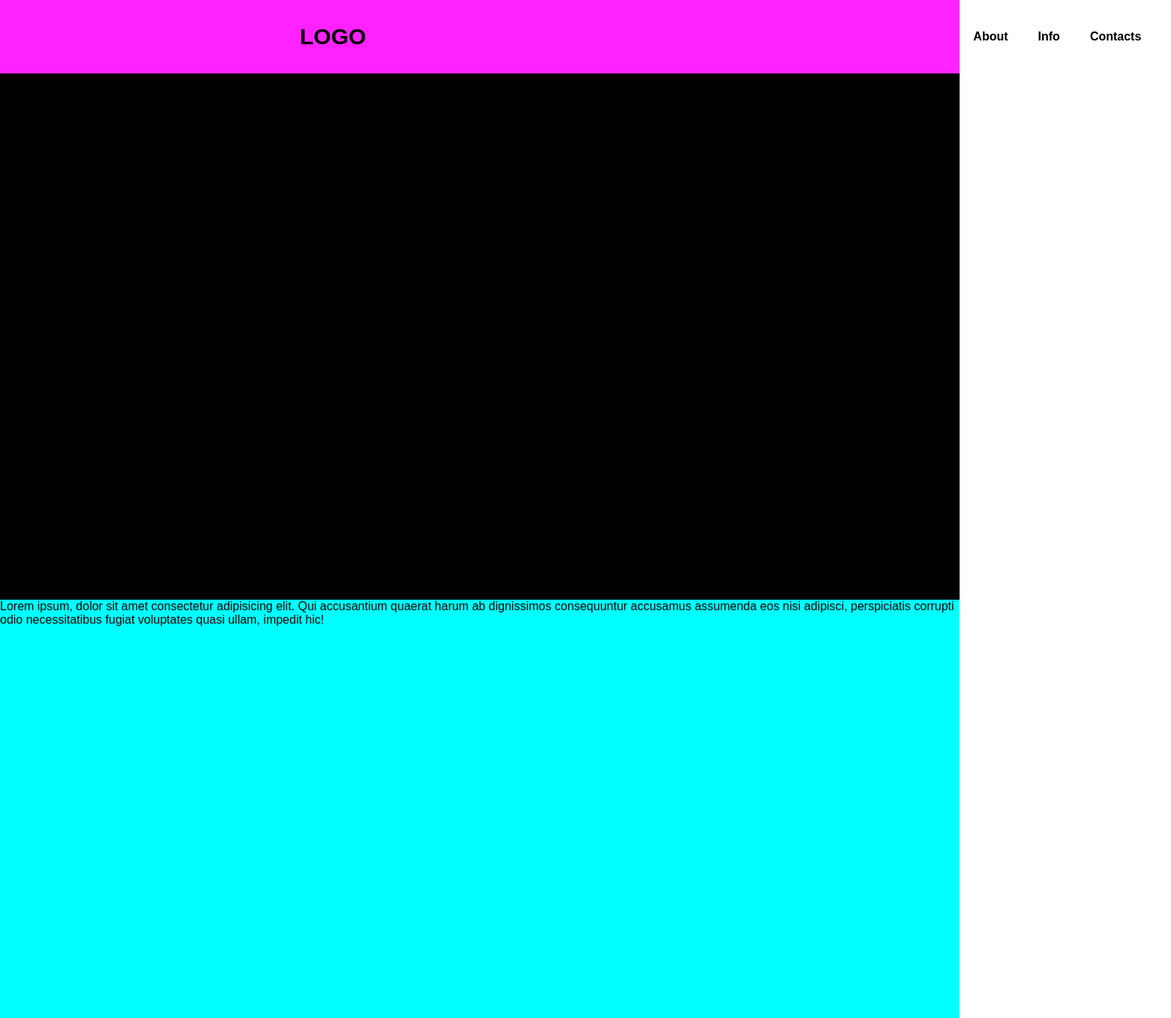
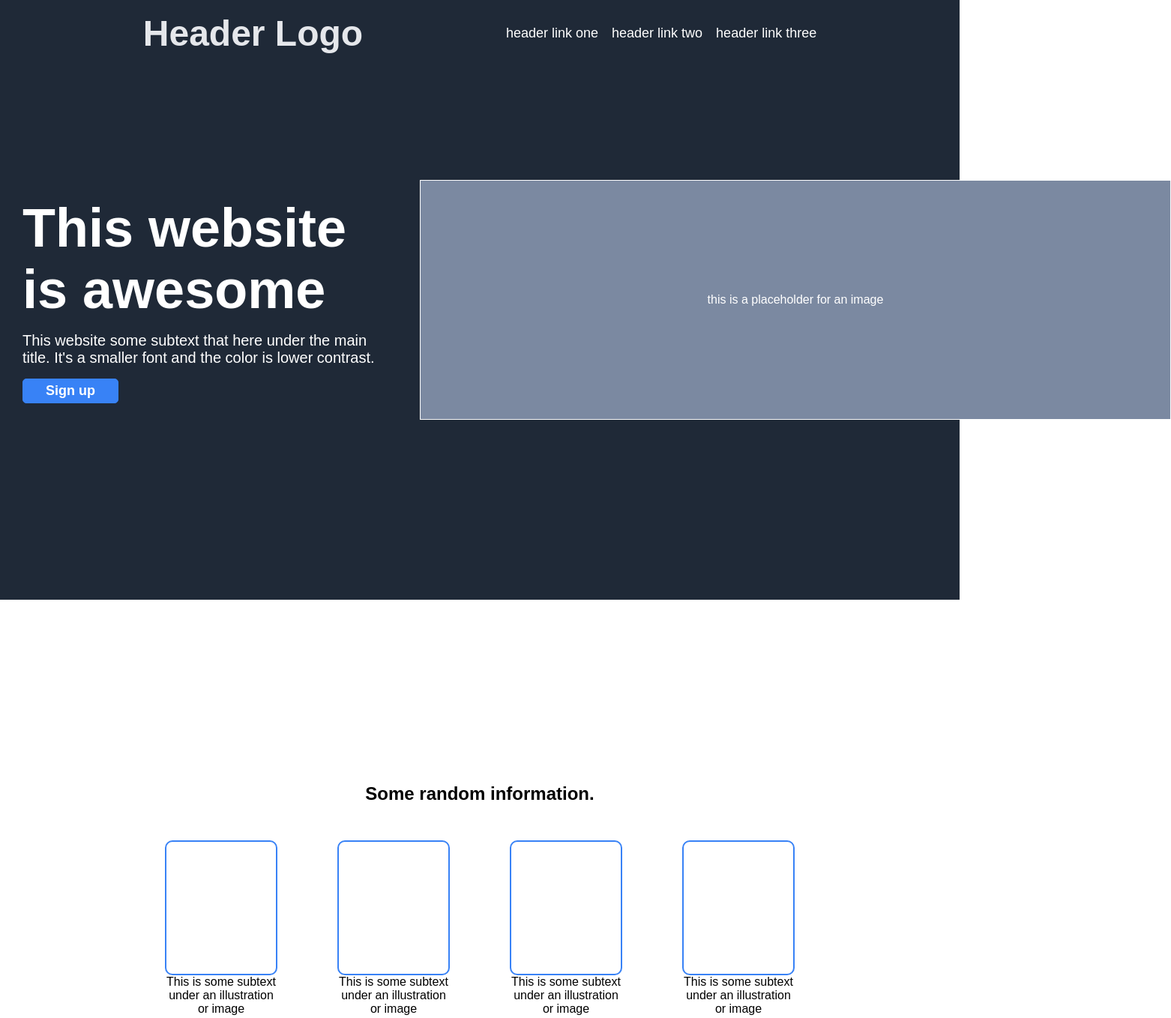
Before and after one commit to mengwo/landing-page, a plain HTML site: page index.html in a window 1280 px wide. Shown: the top 1358 px of the page at 75% size, 1562 px wide, since content can reach past the window. Drawn offline with Linux system fonts and the light colour scheme.

Commit message:
creating a landing page for odinproject

```diff
--- a/css/style.css
+++ b/css/style.css
@@ -1,79 +1,186 @@
-/*CSS FOR ELEMENT*/
 * {
-    box-sizing: border-box;
-    padding: 0;
-    margin: 0;
+	box-sizing: border-box;
+	padding: 0;
+	margin: 0;
+
+	font-family: Arial;
 }
 
-body {
-    font-family: Arial, Helvetica, sans-serif;
+li {
+	list-style-type: none;
+}
+a {
+	text-decoration: none;
+}
+button{
+	background-color: #3882f6;
+	border: 1px solid #3882f6;
+	border-radius: 5px;
+	padding: 5px 30px;
+	font-family: inherit;
+	color: white;
+	font-weight: bold;
+	font-size: 18px;
+}
+footer{
+	background-color: #1F2937;
+	height: 15vh;
+	color: white;
+	display: flex;
+	justify-content: center;
+	align-items: center;
 }
 
-nav{
-    font-weight: bold;
-    dispa;
+/* element ends here*/
+
+/* class starts here*/
+
+.header-container {
+	background-color: #1F2937;
+	display: flex;
+	justify-content: space-evenly;
+	align-items: center;
+	padding-top: 16.5px;
+	position: fixed;
+	width: 100%;
+	color: white;
+
 }
 
-span{
-    font-size: 30px;
+.header-link-container{
+	display: flex;
+	gap: 1em;
+	font-size: 18px;
+	color: #E5E7EB;
+}
+.logo-container {
+	font-size: 24px;
+	color: #E5E7EB;
 }
 a {
-    text-decoration: none;
-    color: inherit;
+	color: white;
 }
-li{
-    padding: 10px 10px;
+
+/* HEADER ENDS HERE*/
+
+
+.welcome-page-container{
+	background-color: #1F2937;
+	height: 100vh;
+	width: 100%;
+	display: flex;
+	justify-content: space-around;
+	align-items: center;
+	color: white;
+}
+.left-content-container{
+	text-align: left;
+	width: 50%;
+	padding: 30px;
+	flex-basis: 120px;
+	display: flex;
+	flex-direction: column;
+	gap: 1em;
 
 }
-li:hover{
-    background-color: white;
+.first-line-content{
+	font-size: 48px;
 }
-footer{
-    background-color: black;
-    text-align: center;
-    color: white;
-    padding-top: 20px;
-    padding-bottom: 20px;
+.second-line-content{
+	font-size: 20px;
+
+}
+.second-line-content p {
+	width: 500px
+}
+.right-content-container{
+	border: 1px solid white;
+	padding: 150px 300px;
+	background-color: #7b89a1;
+	flex-basis: 120px;
+}
+.right-content-container p {
+	text-align: center;
+	width: 400px
+
+
 }
 
-/*CSS FOR ELEMENT*/
-/*-----------------------------------------------------------------------------------*/
-/*CSS FOR CLASSES*/
 
-.header-container{
-    background-color: #f2f;
-    padding-top: 30px;
-    padding-bottom: 30px;
-    display: flex;
-    position: fixed;
-    width: 100%;
-    top: 0;
+/*WELCOME ENDS HERE*/
+
+.info-page-container {
+	height: 100vh;
+	background-color: alice-blue;
+	color: black;
+	display: flex;
+	flex-direction: column;
+	align-items: center;
+	justify-content: center;
+	gap: 3em;
+
+}
+.first-box, .second-box, .third-box, .fourth-box {
+	border: 2px solid #3882f6;
+	border-radius: 10px;
+	height: 180px;
+	width: 150px;
 }
 
-.logo-h1{
-    margin-left: 400px;
-    margin-right: 800px;
+.media-container{
+	display: flex;
+	gap: 5em;
+}
+.media-container  p{
+	width: 150px;
+	text-align: center;
+}
+.qoute-page-container {
+	height: 100vh;
+	background-color: #7b89a1;
+	display: flex;
+	flex-direction: column;
+	gap: 1em;
+	justify-content: center;
+}
+.content-qoute{
+	font-style: italic;
+	font-size: 56px;
+	width: 1000px;
+	align-self: center;
+	align-items: center;
+}
+.content-author{
+	width: 1000px;
+	align-self: center;
+}
+.content-author h2{
+	display: flex;
+	justify-content: flex-end;
 }
 
-.flex-nav{
-    display: flex;
-    list-style-type: none;
-    column-gap: 20px;
+/* QOUTE SECTION ENDS HERE*/
+.signup-container{
+	background-color: white;
+	height: 50vh;
+	display: flex;
+	justify-content: center;
+	align-items: center;
 }
-.section1-container{
-    height: 100vh;
-    width: 100%;
-    background-color: black;
+.signup-content-container {
+	border: 1px solid #3882f6;
+	height: 150px;
+	width:  1000px;
+	background-color: #3882f6;
+	border-radius: 5px;
+	display: flex;
+	justify-content: space-evenly;
+	align-items: center;
+
 }
-.section2-container{
-    height: 100vh;
-    width: 100%;
-    background-color: aqua;
+.signup-content-right button{
+	border: 1px solid white;
 }
-.section3-container{
-    height: 100vh;
-    width: 100%;
-    background-color: red;
+.signup-content-left {
+	color: white;
 }
-/*CSS FOR CLASSES*/
-/*-----------------------------------------------------------------------------------*/
--- a/index.html
+++ b/index.html
@@ -1,36 +1,98 @@
-<!DOCTYPE html>
-<html lang="en">
+<html>
 	<head>
-        <title>Practice Layout</title>
+		<title>Odin Test</title>
 		<meta charset="utf-8">
-        <meta name="author" content="Emmanuel P. Larion">
-        <meta name="viewport" content="width=device-width, initial-scales=1.0">
 		<link rel="stylesheet" href="css/style.css">
 	</head>
 	<body>
+		<!--HEADER STARTS HERE-->
 		<header class="header-container">
-
-            <h1 class="logo-h1"><span>LOGO</span></h1>
-            <nav>
-                <ul class="flex-nav">
-                    <li><a href="#about">About</a></li>
-                    <li><a href="#info">Info</a></li>
-                    <li><a href="#contact">Contacts</a></li>
+			<div class="logo-container">
+				<h1>Header Logo</h1>
+			</div>
+			<nav class="nav-tag-container">
+				<ul class="header-link-container">
+					<li><a href="#section1">header link one</a></li>
+					<li><a href="#section2">header link two</a></li>
+					<li><a href="#section3">header link three</a></li>
 				</ul>
 			</nav>
 		</header>
-        <section class="section1-container" id="about">
-            <p>Lorem ipsum, dolor sit amet consectetur adipisicing elit. Qui accusantium quaerat harum ab dignissimos consequuntur accusamus assumenda eos nisi adipisci, perspiciatis corrupti odio necessitatibus fugiat voluptates quasi ullam, impedit hic!</p>
+		<!--HEADER ENDS HERE-->
+
+		<!--WELCOME PAGE STARTS HERE-->
+		<section class="welcome-page-container" id="section1">
+			<div class="left-content-container">
+				<div class="first-line-content">
+					<h2>This website is awesome<h2>
+				</div>
+				<div class="second-line-content">
+					<p>This website some subtext that here under the main title. It's a smaller font and the color is lower contrast.</p>
+				</div>
+				<div class="button-container">
+					<button>Sign up</button>
+
+				</div>
+			</div>
+			<div class="right-content-container">
+				<p>this is a placeholder for an image</p>
+			</div>
 		</section>
-        <section class="section2-container" id="info">
-            <p>Lorem ipsum, dolor sit amet consectetur adipisicing elit. Qui accusantium quaerat harum ab dignissimos consequuntur accusamus assumenda eos nisi adipisci, perspiciatis corrupti odio necessitatibus fugiat voluptates quasi ullam, impedit hic!</p>
+		<!--WELCOME PAGE ENDS HERE-->
+
+		<!--INFO PAGE STARTS HERE-->
+		<section class="info-page-container" id="section2">
+				<div class="info-header-container">
+					<h2>Some random information.</h2>
+				</div>
+				<div class="media-container">
+					<div>
+						<div class="first-box">
+						</div>
+						<p>This is some subtext under an illustration or image</p>
+					</div>
+					<div>
+						<div class="second-box">
+						</div>
+						<p>This is some subtext under an illustration or image</p>
+					</div>
+					<div>
+						<div class="third-box">
+						</div>
+						<p>This is some subtext under an illustration or image</p>
+					</div>
+					<div>
+						<div class="fourth-box">
+						</div>
+						<p>This is some subtext under an illustration or image</p>
+					</div>
+				</div>
 		</section>
-        <section class="section3-container" id="contact">
-            <p>Lorem ipsum dolor sit amet, consectetur adipisicing elit. Laudantium, totam deleniti! Fugiat illum doloremque explicabo reprehenderit, facilis animi praesentium maxime ipsam nemo ad voluptatibus iure velit nam, a distinctio recusandae?</p>
+
+		<!--QOUTE PAGE STARTS HERE-->
+		<section class="qoute-page-container" id="section3">
+			<div class="content-qoute">
+				<p>This is an inspiring qoute, or a testimonial from a customer. Maybe it's just filling up space, or maybe poeple will actually read it. Who knows? All i known is that it look nice.</p>
+			</div>
+			<div class="content-author">
+				<h2>-Thor, God of Thunder</h2>
+			</div>
+		</section>
+
+		<!--SIGNUP AND FOOTER-->
+		<section class="signup-container">
+			<div class="signup-content-container">
+				<div class="signup-content-left">
+					<h2>Call to action! It's time!</h2>
+					<p>Signup for our product by clicking that buttons right over there!</p>
+				</div>
+				<div class="signup-content-right">
+					<button>Sign up</button>
+				</div>
+			</div>
 		</section>
 		<footer>
-            <p>copyright</p>
+			<p>Copyright @ The Odin Project 2023</p>
 		</footer>
 	</body>
-
 </html>
```
Lines whose indentation alone changed are shown as unchanged.
